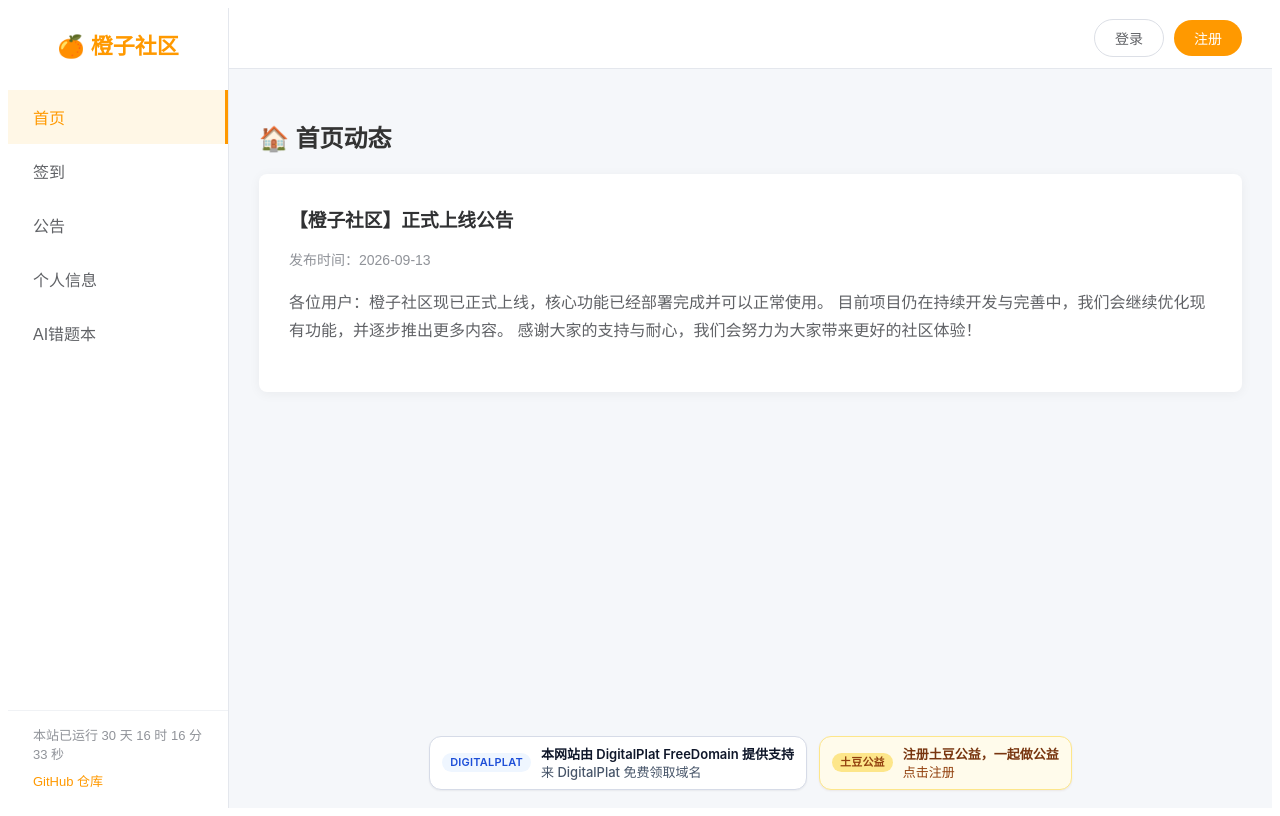
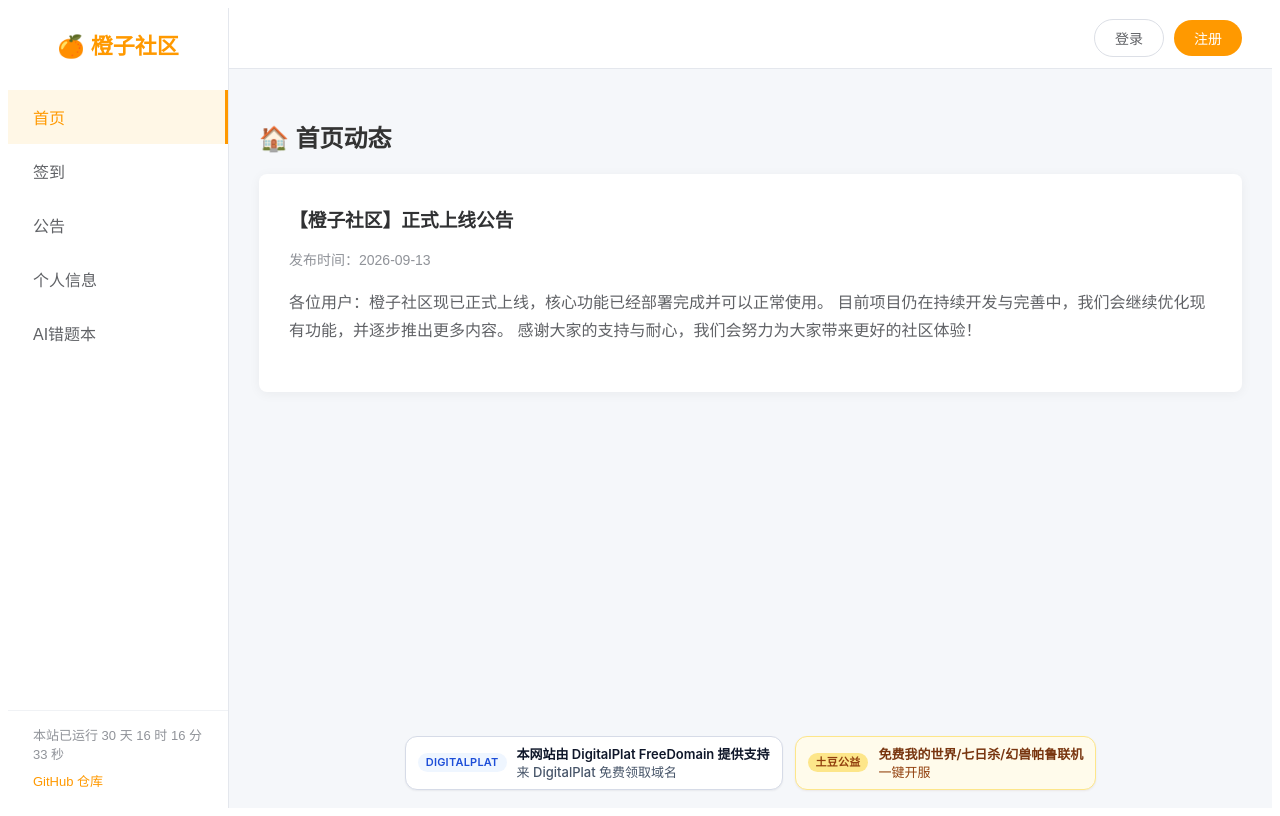
Before and after one commit to orange838/orange-community, a Vue app in the folder orange-frontend/: page / in a window 1280 px wide. Built offline with nearby package versions, Linux system fonts and the light colour scheme.

Commit message:
fix(frontend): 修正土豆公益徽章文案为实际定位（免费游戏联机/一键开服）

```diff
--- a/orange-frontend/src/App.vue
+++ b/orange-frontend/src/App.vue
@@ -45,7 +45,7 @@
       <!-- 页脚：DigitalPlat FreeDomain 徽章 -->
       <footer class="site-footer" style="display:flex;flex-wrap:wrap;justify-content:center;align-items:center;gap:12px;">
         <a href="https://dashboard.digitalplat.org/signup?ref=AYxV65nOjF" target="_blank" rel="noopener noreferrer" style="display:inline-flex;align-items:center;gap:10px;padding:9px 12px;border:1px solid #d6dbe7;border-radius:12px;background:#ffffff;color:#0f172a;text-decoration:none;font:500 13px/1.25 -apple-system,BlinkMacSystemFont,'Segoe UI','Microsoft YaHei',sans-serif;box-shadow:0 1px 2px rgba(15,23,42,0.06);"><span style="display:inline-flex;align-items:center;justify-content:center;padding:4px 8px;border-radius:9999px;background:#eff6ff;color:#1d4ed8;font:600 11px/1 -apple-system,BlinkMacSystemFont,'Segoe UI','Microsoft YaHei',sans-serif;letter-spacing:0.02em;text-transform:uppercase;">DigitalPlat</span><span style="display:flex;flex-direction:column;gap:2px;"><span style="font-weight:600;">本网站由 DigitalPlat FreeDomain 提供支持</span><span style="color:#475569;">来 DigitalPlat 免费领取域名</span></span></a>
-        <a href="https://tudouai.cn/r/3n6bl5b" target="_blank" rel="noopener noreferrer" style="display:inline-flex;align-items:center;gap:10px;padding:9px 12px;border:1px solid #fde68a;border-radius:12px;background:#fffbeb;color:#78350f;text-decoration:none;font:500 13px/1.25 -apple-system,BlinkMacSystemFont,'Segoe UI','Microsoft YaHei',sans-serif;box-shadow:0 1px 2px rgba(120,53,15,0.08);"><span style="display:inline-flex;align-items:center;justify-content:center;padding:4px 8px;border-radius:9999px;background:#fde68a;color:#92400e;font:600 11px/1 -apple-system,BlinkMacSystemFont,'Segoe UI','Microsoft YaHei',sans-serif;letter-spacing:0.02em;text-transform:uppercase;">土豆公益</span><span style="display:flex;flex-direction:column;gap:2px;"><span style="font-weight:600;">注册土豆公益，一起做公益</span><span style="color:#92400e;">点击注册</span></span></a>
+        <a href="https://tudouai.cn/r/3n6bl5b" target="_blank" rel="noopener noreferrer" style="display:inline-flex;align-items:center;gap:10px;padding:9px 12px;border:1px solid #fde68a;border-radius:12px;background:#fffbeb;color:#78350f;text-decoration:none;font:500 13px/1.25 -apple-system,BlinkMacSystemFont,'Segoe UI','Microsoft YaHei',sans-serif;box-shadow:0 1px 2px rgba(120,53,15,0.08);"><span style="display:inline-flex;align-items:center;justify-content:center;padding:4px 8px;border-radius:9999px;background:#fde68a;color:#92400e;font:600 11px/1 -apple-system,BlinkMacSystemFont,'Segoe UI','Microsoft YaHei',sans-serif;letter-spacing:0.02em;text-transform:uppercase;">土豆公益</span><span style="display:flex;flex-direction:column;gap:2px;"><span style="font-weight:600;">免费我的世界/七日杀/幻兽帕鲁联机</span><span style="color:#92400e;">一键开服</span></span></a>
       </footer>
     </div>
 
```
